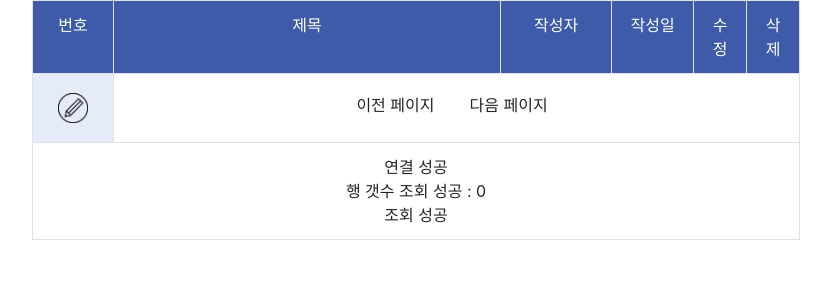
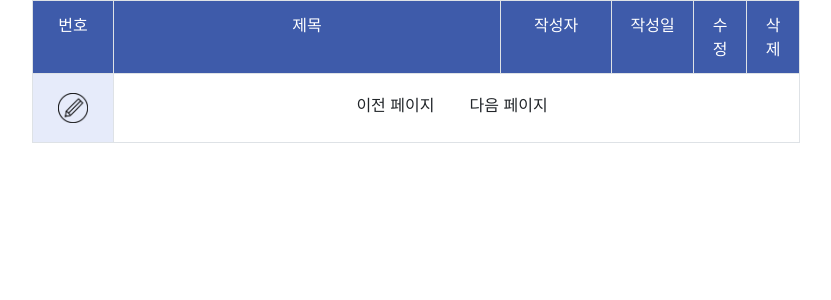
Before and after one commit to chynggi/LearningMan, a PHP site: page /DataAnalysticsBoardList.php in a window 1280 px wide. Shown: the top 300 px of the page, without its empty margins (224-1055 px from the left). Run offline with PHP 8.4, Linux system fonts and the light colour scheme; data that the repository does not hold is empty; some libraries are stand-ins or nearby versions.

Commit message:
데이터분석 게시판 글쓰기 리스트 진행중

```diff
--- a/TeamProjPHP/DataAnalystics/DataAnalysticsBoardAdd.php
+++ b/TeamProjPHP/DataAnalystics/DataAnalysticsBoardAdd.php
@@ -2,7 +2,7 @@
 <html>
 	<head>
 		<meta http-equiv="Content-Type" content="text/html; charset=UTF-8">
-		<title>게시글 작성</title>
+		<title>데이터 분석 게시글 작성</title>
 		<link rel="stylesheet" href="./css/bootstrap.css">
 		<script type="text/javascript" src="https://ajax.googleapis.com/ajax/libs/jquery/3.3.1/jquery.min.js"></script>
 		<link rel = "stylesheet" href = "./css/bootstrap.css">
@@ -15,7 +15,7 @@
 		<script src="//cdnjs.cloudflare.com/ajax/libs/jquery/3.2.1/jquery.min.js"></script>
 	</head>
 	<body>
-		<form class = "form-horizontal" action = "./boardAddAction.php" method = "post">
+		<form class = "form-horizontal" action = "./DataAnalysticsBoardAddAction.php" method = "post">
 
 		<table class="table table-bordered" align = "center" style="width:50%">
                 <tr>
--- a/TeamProjPHP/DataAnalystics/DataAnalysticsBoardList.php
+++ b/TeamProjPHP/DataAnalystics/DataAnalysticsBoardList.php
@@ -121,39 +121,7 @@
             		?>
             	</td>
             </tr>
-            <?php
-            echo ("<tr>");
-            echo ("<td align = 'center' colspan = '6'>");
 
-            if ($conn) {
-                echo "연결 성공<br>";
-            }
-            else {
-                die("연결 실패 : " . mysqli_error());
-            }
-
-            if ($rowCount = mysqli_fetch_array($resultCount)) {
-
-            }
-
-            if ($resultCount) {
-                echo "행 갯수 조회 성공 : " . $totalRowNum . "<br>";
-            }
-            else {
-                echo "결과 없음: " . mysqli_error($conn);
-            }
-
-            if ($result) {
-                echo "조회 성공";
-
-            }
-            else {
-                echo "결과 없음: " . mysqli_error($conn);
-            }
-
-            echo ("</td>");
-            echo ("</tr>");
-            ?>
         </table>
 
         &nbsp;&nbsp;&nbsp;&nbsp;&nbsp;
```
Also changed, not shown: TeamProjPHP/DataAnalystics/DataAnalysticsBoardAddAction.php (added, +15 -0 lines).
